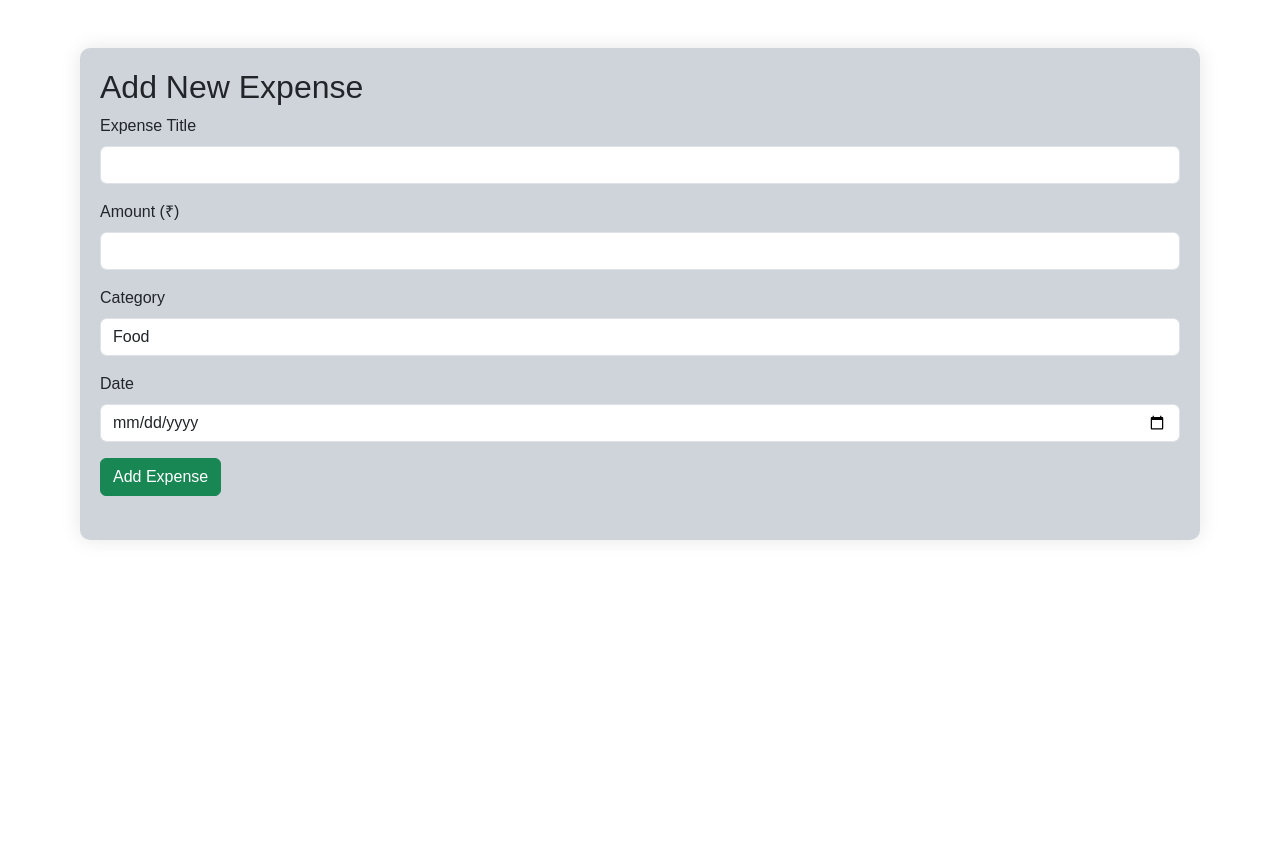
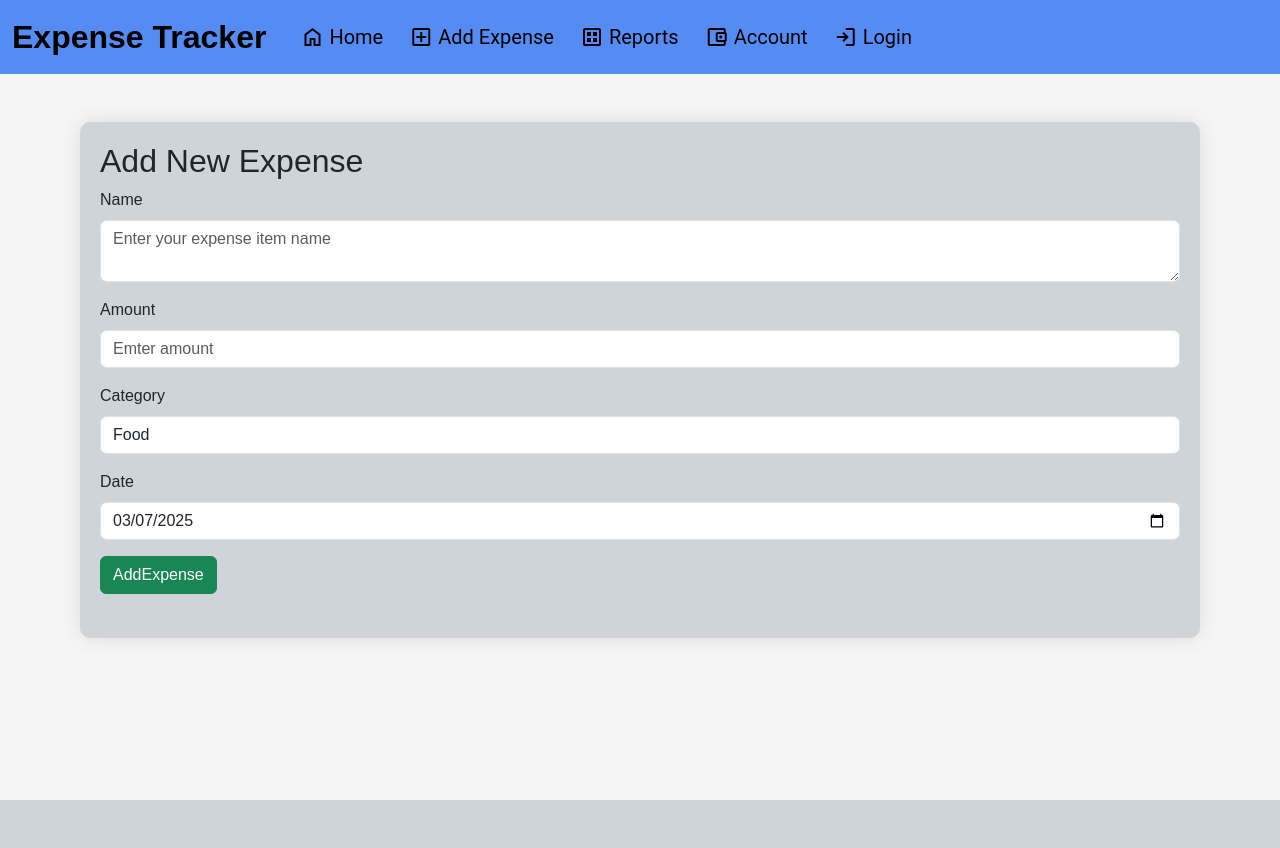
Before and after one commit to Mayur2218/Personal-Expense-Tracker, a Flask app: page /add-expense in a window 1280 px wide. After the commit the page ends 800 px from the top, so only its background shows below. Run offline with Flask 3, Linux system fonts and the light colour scheme.

Commit message:
fourt commit

```diff
--- a/main.py
+++ b/main.py
@@ -1,47 +1,82 @@
 from flask import Flask, render_template, request, redirect, url_for
 from flask_sqlalchemy import SQLAlchemy
 from datetime import datetime
+from wtforms import DateField, DecimalField, SelectField, validators, PasswordField, EmailField, SubmitField,TextAreaField
+from flask_wtf import FlaskForm
+from wtforms.validators import DataRequired, Email,InputRequired, Length
 
 app = Flask(__name__)
-
+app.secret_key = "mayur"
 app.config['SQLALCHEMY_DATABASE_URI'] = "sqlite:/// expense.db"
 app.config['SQLALCHEMY_TRACK_MODIFICATIONS'] = False
 db = SQLAlchemy(app)
 expenses = []
 class Expense(db.Model):
     id = db.Column(db.Integer, primary_key=True, autoincrement=True)
-    date = db.Column(db.Date, default=datetime)
+    date = db.Column(db.Date, default=datetime.now)
     expense = db.Column(db.String(200), nullable=False)
     category = db.Column(db.String(200), nullable=False)
     amount = db.Column(db.Float, nullable=False)
 
     def __repr__(self) -> str:
         return f"{self.id} - {self.date} - {self.expense} - {self.category} - {self.amount}"
-@app.route("/")
+
+class LoginForm(FlaskForm):
+    name = TextAreaField("Name", [InputRequired()])
+    email = EmailField("Email", [DataRequired()])
+    password = PasswordField("Password")
+    submit = SubmitField("Log In")
+
+class Addexpense(FlaskForm):
+    expense_name = TextAreaField("Name", [validators.InputRequired(), Length(2,20)])
+    amount = DecimalField("Amount", [validators.DataRequired()])
+    category = SelectField("Category", [validators.InputRequired("Slect Category")],choices=(
+        ('Food','Food'),
+        ('Transport','Transport'),
+        ('Entertainment','Entertainment'),
+        ('Shopping','Shopping'),
+        ('Other','Other')))
+    date = DateField("Date", format="%Y-%m-%d", default=datetime.today)
+    submit = SubmitField("AddExpense")
+
+@app.route("/", methods=['GET','POST'])
 def login():
-    return render_template("login.html")
+    login_form = LoginForm()
+    if request.method== 'POST':
+        email = login_form.email.data
+        password = login_form.password.data
+        print(f"the email {email} and {password}")
+        return redirect(url_for('header'))
+    return render_template("login.html", form=login_form)
+
 @app.route("/signup")
 def signup():
-    return render_template("signup.html")
+    signup_form = LoginForm()
+    if request.method == 'POST':
+        return redirect(url_for('login'))
+    return render_template("signup.html", form=signup_form)
+
+
 @app.route("/header")
-def hello():
+def header():
     allExpense = Expense.query.all()
     return render_template("header.html", allExpense = allExpense)
 
 @app.route('/add-expense', methods=['GET', 'POST'])
 def add_expense():
+    form = Addexpense()
     if request.method == 'POST':
-        title = request.form['title']
-        amount = request.form['amount']
-        category = request.form['category']
-        date = request.form['date']
-        expenses.append({'title': title, 'amount': amount, 'category': category, 'date': date})
-
-        new_expense = Expense(date=datetime.strptime(date, "%Y-%m-%d"), expense=title,category=category,amount=amount)
+        title = form.expense_name.data
+        amount = form.amount.data
+        category = form.category.data
+        date = form.date.data
+        if date is None:
+            return "Date is requried"
+        new_expense = Expense(date=date,expense=title,category=category,amount=amount)
         db.session.add(new_expense)
         db.session.commit()
         return redirect(url_for('reports'))
-    return render_template('add_expense.html')
+    return render_template('add_expense.html', form=form)
 
 @app.route('/reports')
 def reports():
@@ -50,21 +85,21 @@
 
 @app.route('/delete/<int:id>')
 def delete(id):
-    allExpense = Expense.query.filter_by(id=id).first()
+    allExpense = Expense.query.get(id)
     db.session.delete(allExpense)
     db.session.commit()
     return redirect("/reports")
 
 @app.route('/update/<int:id>', methods= ['GET','POST'])
 def update(id):
-    allExpense = Expense.query.filter_by(id=id).first()
+    allExpense = Expense.query.get(id)
+
     if request.method == 'POST':
-        title = request.form['title']
-        category = request.form['category']
-        amount = request.form['amount']
-        date = request.form['date']
-        new_expense = Expense(date=datetime.strptime(date, "%Y-%m-%d"), expense=title,category=category,amount=amount)
-        db.session.add(new_expense)
+        allExpense.expense = request.form['title']
+        allExpense.category = request.form['category']
+        allExpense.amount = request.form['amount']
+        allExpense.date = datetime.strptime(request.form['date'], "%Y-%m-%d")  # Convert date string to datetime
+
         db.session.commit()
         return redirect('/reports')
     return render_template('update.html', data=allExpense)
--- a/static/css/styles.css
+++ b/static/css/styles.css
@@ -3,61 +3,52 @@
   font-family: Arial, sans-serif;
   margin: 0;
   flex-direction: row;
-    background-color:#fff;
+  background-color: #f5f5f5;
 }
 .card {
-    background-color:#ffff;
+  background-color: #ffffff;
   border-radius: 12px;
   transition: transform 0.3s ease-in-out;
-    border-color: black;
+  border: 1px solid #cccccc; /* Light Gray border */
 }
-.card:hover {
-    transform: scale(1.05);
+
+.navbar {
+  background-color: #558cf3;
 }
-/* navbar*/
-.navbar {
-    padding: 20px 20px;
+.navbar-brand {
+  font-size: xx-large;
+  color: #000;
 }
-.navbar-brand{
-    font-size: xx-large;
-}
-.navbar-nav{
+.navbar-nav {
   text-align: center;
   width: 100%;
-    /* margin-left: 15rem; */
-    /* padding-left: 10rem; */
 
 }
-.navbar-nav .nav-item{
+.navbar-nav .nav-item {
   margin-left: 10px;
 }
 .navbar-nav .nav-link {
   display: flex;
   align-items: center;
   gap: 5px;
-    color: #fff;
-    font-size: medium;
+  color: #000000;
+  font-size: 20px;
+  font-family: "Roboto", sans-serif;
 }
 .navbar-nav .material-symbols-outlined {
   font-size: 24px;
-    color:#fff;
+  color: #000000;
 }
-/* .table-hover tbody tr:hover {
-    background-color: #e9ecef;
-} */
+.container {
+    max-width: 70rem;
+    margin: 100px auto;
+    padding: 20px;
+    border-radius: 10px;
+    box-shadow: 0 0 20px rgba(0, 0, 0, 0.1);
+    background-color: #FFFFFF;
+  }
 
 @media (max-width: 991px) {
-    /* .sidebar {
-        width: 100%;
-        height: auto;
-        position: relative;
-    }
-
-    .content {
-        margin-left: 0;
-        width: 100%;
-        padding: 20px;
-    } */
   .navbar-collapse {
     text-align: center;
   }
@@ -70,12 +61,10 @@
   }
 
   .navbar-nav .nav-item {
-        /* margin-left: 0; */
     width: 100%;
     margin: 5px 0;
-
   }
-    .navbar-nav .nav-link{
+  .navbar-nav .nav-link {
     justify-content: center;
   }
 }
--- a/templates/add_expense.html
+++ b/templates/add_expense.html
@@ -1,52 +1,38 @@
-<!DOCTYPE html>
-<html lang="en">
-<head>
-    <meta charset="UTF-8">
-    <meta name="viewport" content="width=device-width, initial-scale=1.0">
-    <title>Personal Expense Tracker</title>
-    <!-- Bootstrap CSS -->
-    <link rel="stylesheet" href="https://cdn.jsdelivr.net/npm/bootstrap@5.3.0/dist/css/bootstrap.min.css">
-    <link rel="stylesheet" href="{{ url_for('static', filename='css/styles.css') }}">
-    <style>
-        .container{
-            max-width: 70rem;
-            margin: 100px auto;
-            padding: 20px;
-            border-radius: 10px;
-            box-shadow: 0 0 20px rgba(0, 0, 0, 0.1);
-        }
-    </style>
-</head>
-<body>
+{% extends 'main.html' %}
+{% block body %}
+
 <div class="container mt-5 bg-dark-subtle">
     <h2>Add New Expense</h2>
+    <form method="POST">
+        {{ form.hidden_tag() }}
 
-        <form action="/add-expense" method="POST">
         <div class="mb-3">
-                <label for="title" class="form-label">Expense Title</label>
-                <input type="text" class="form-control" id="title" name="title" required>
+            <label for="title" class="form-label">{{ form.expense_name.label}}</label>
+            {{ form.expense_name(class="form-control", id="title", placeholder="Enter your expense item name") }}
         </div>
         <div class="mb-3">
-                <label for="amount" class="form-label">Amount (₹)</label>
-                <input type="number" class="form-control" id="amount" name="amount" required>
+            <label for="amount" class="form-label">{{ form.amount.label }}</label>
+            {{ form.amount(class="form-control", id="amount", placeholder="Emter amount") }}
         </div>
         <div class="mb-3">
-                <label for="category" class="form-label">Category</label>
-                <select class="form-control" id="category" name="category">
+            <label for="category" class="form-label">{{ form.category.label }}</label>
+            <!-- <select class="form-control" id="category">
                 <option>Food</option>
                 <option>Transport</option>
                 <option>Shopping</option>
                 <option>Entertainment</option>
                 <option>Other</option>
-                </select>
+            </select> -->
+            {{ form.category(class="form-control", id="category")}}
         </div>
         <div class="mb-3">
-                <label for="date" class="form-label">Date</label>
-                <input type="date" class="form-control" id="date" name="date" required>
+            <label for="date" class="form-label">{{ form.date.label }}</label>
+            {{ form.date(class="form-control", id="date") }}
+            {% for error in form.date.errors %}
+                    <div class="text-danger">{{ error }}</div>
+                {% endfor %}
         </div>
-            <button type="submit" class="btn btn-success mb-4">Add Expense</button>
+        <button type="submit" class="btn btn-success mb-4">{{ form.submit.label }}</button>
     </form>
 </div>
-
-</body>
-</html>
+{% endblock body %}
--- a/templates/main.html
+++ b/templates/main.html
@@ -13,7 +13,7 @@
 </head>
 
 <body>
-    <nav class="navbar navbar-expand-lg navbar-dark bg-dark">
+    <nav class="navbar navbar-expand-lg navbar-dark">
         <div class="container-fluid">
             <a class="navbar-brand fw-bold" href="#">Expense Tracker</a>
             <button class="navbar-toggler" type="button" data-bs-toggle="collapse" data-bs-target="#navbarNav"
```
Also changed, not shown: templates/header.html (+17 -19 lines), templates/login.html (+16 -9 lines), templates/reports.html (+23 -30 lines), templates/signup.html (+9 -8 lines), templates/update.html (+11 -30 lines), instance/ expense.db. Lines whose indentation alone changed are shown as unchanged.
